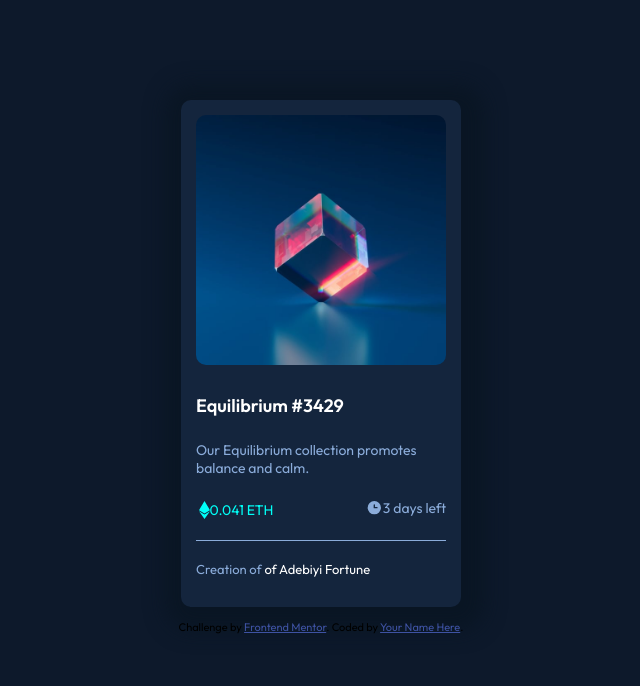
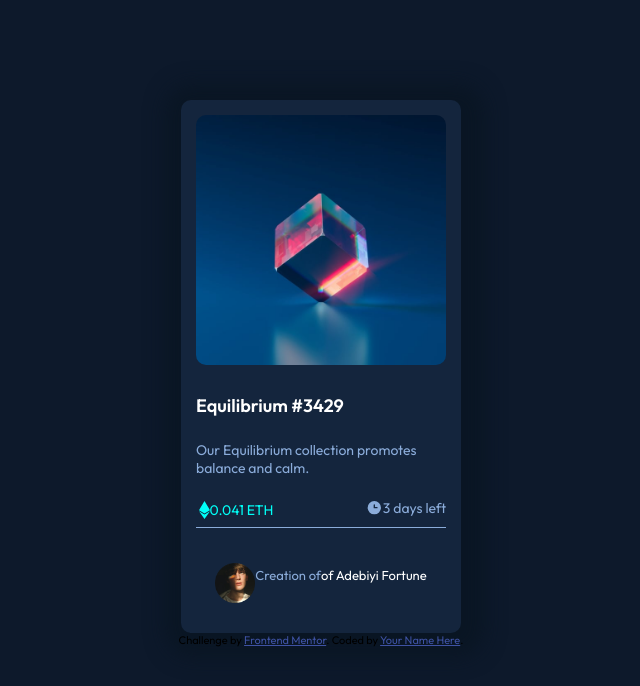
Before and after one commit to devKeed/nft-card, a plain HTML site: page index.html in a window 1280 px wide. Shown: the whole page, without its empty margins (319-959 px from the left). Drawn offline with Linux system fonts and the light colour scheme.

Commit message:
Update index.html

```diff
--- a/index.html
+++ b/index.html
@@ -78,6 +78,10 @@
       font-size: 13px;
       padding-bottom: 30px;
       padding-top: 20px;
+      display: flex;
+      align-items: center;
+      justify-content: center;
+
     }
 
     img{
@@ -85,14 +89,22 @@
       max-height: 250px;
       margin-top: 15px;
       border-radius: 10px;
+
     }
 
     #init{
       max-width: 250px;
       text-align: left;
       margin: auto;
+
     }
 
+    #avatar{
+      height: 40px;
+      width: 40px;
+      display: flex;
+
+    }
   </style>
 </head>
 <body>
@@ -122,9 +134,10 @@
           </div>
 
 
-          <p id="creator">
-
-            <span>Creation of</span> of Adebiyi Fortune</p>
+          <div id="creator">
+            <img src="images\image-avatar.png" alt="" id="avatar">
+            <span>Creation of</span> of Adebiyi Fortune
+          </div>
         </div>
     </div>
   </main>
```
